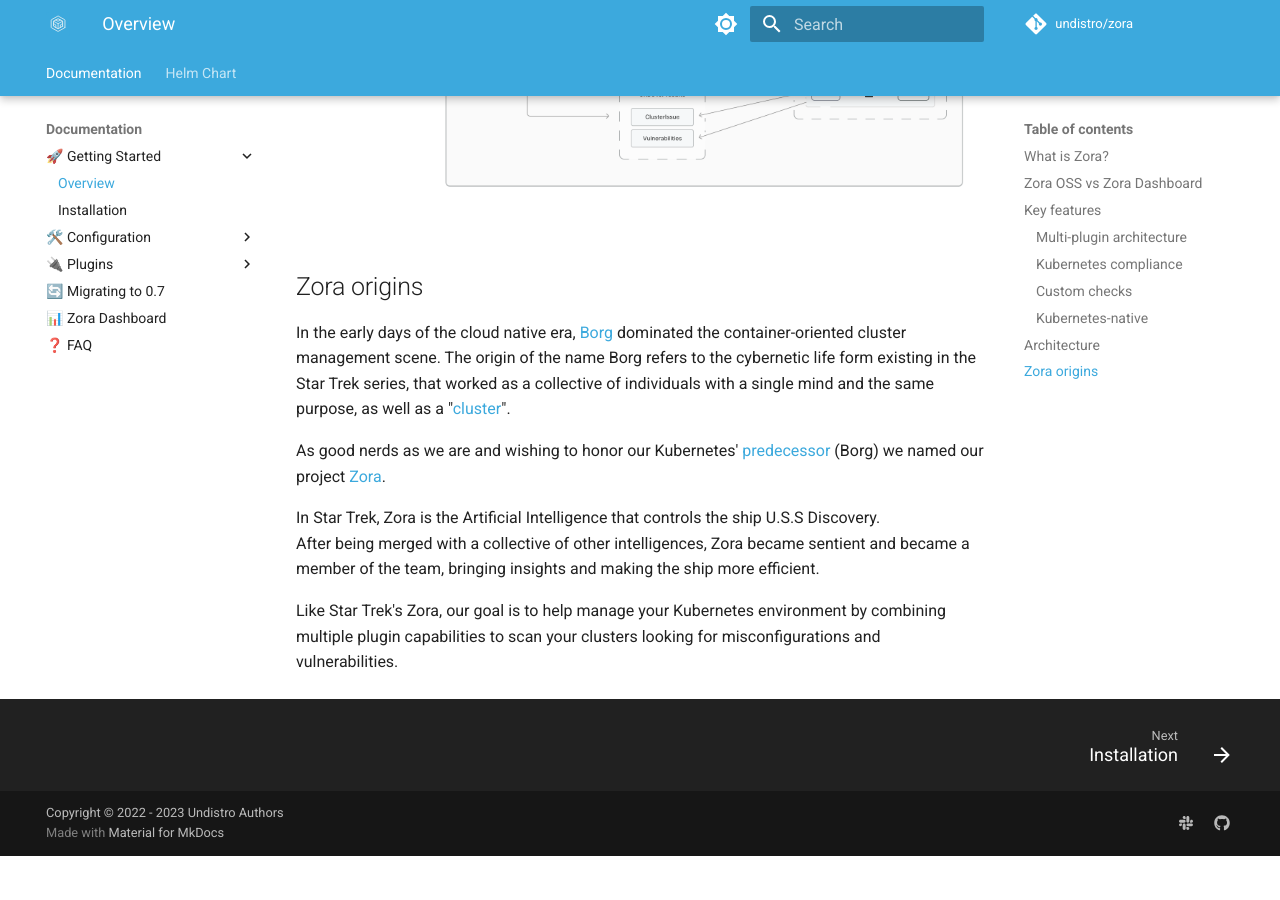
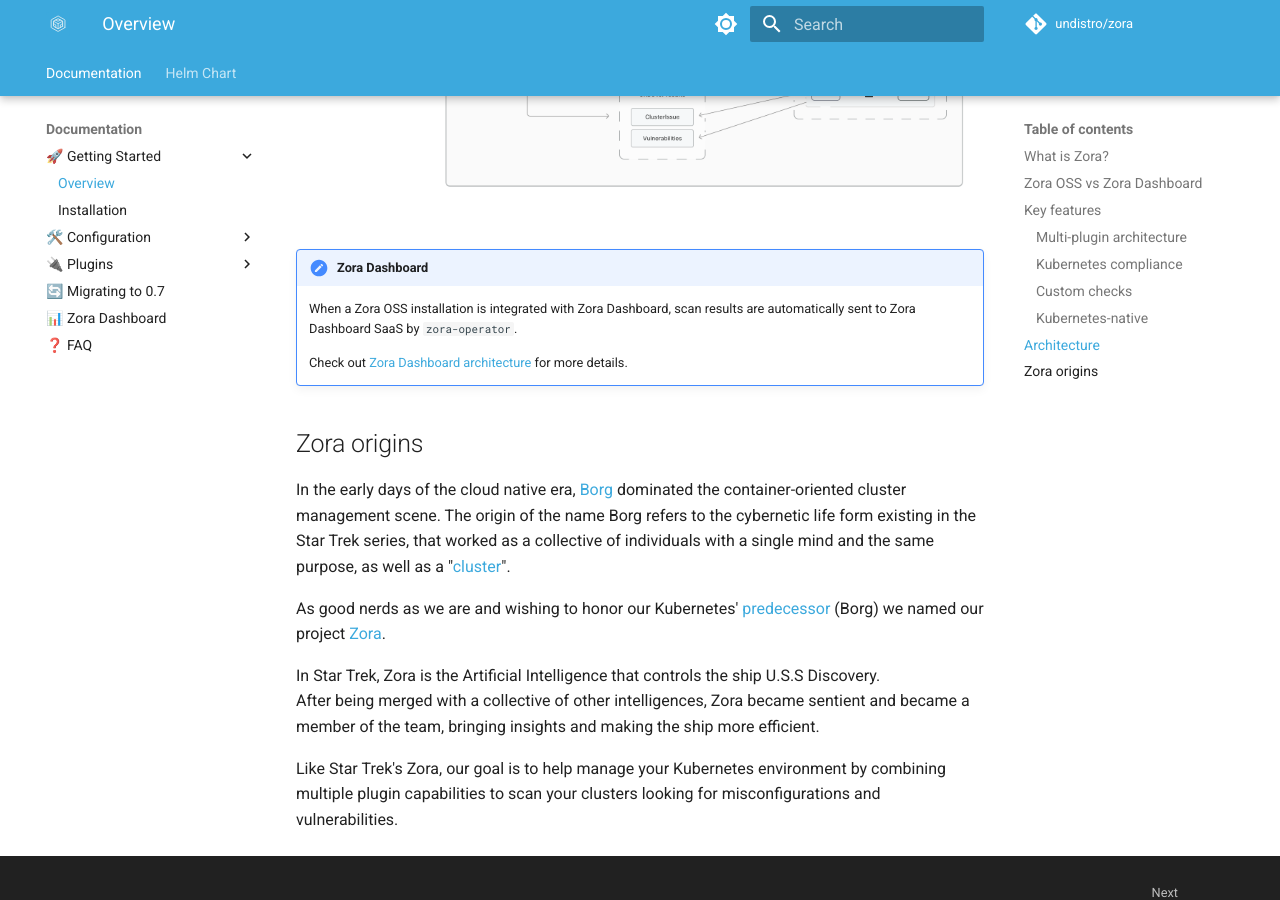
Before and after one commit to undistro/zora, an MkDocs documentation site: the page built from docs/index.md, in a window 1280 px wide and 900 px high, scrolled down 1530 px. Built offline with MkDocs 1.6.1 and Material for MkDocs 9.7.7, drawn with Linux system fonts in a browser that asks for light colours; comment, search, counter and statistics services are not loaded; the version menu is left out; before the commit the page ends 2386 px from its top, so only the background shows below that.

Commit message:
docs: add note about zora dashboard arch in overview page

```diff
--- a/docs/index.md
+++ b/docs/index.md
@@ -57,6 +57,12 @@
 ![Zora architecture diagram](assets/oss-arch-light.png#only-light){ loading=lazy }
 ![Zora architecture diagram](assets/oss-arch-dark.png#only-dark){ loading=lazy }
 
+!!! note "Zora Dashboard"
+    When a Zora OSS installation is integrated with Zora Dashboard,
+    scan results are automatically sent to Zora Dashboard SaaS by `zora-operator`.
+
+    Check out [Zora Dashboard architecture](dashboard.md#architecture) for more details.
+
 ## Zora origins
 
 In the early days of the cloud native era, [Borg](https://intl.startrek.com/database_article/borg)
```
